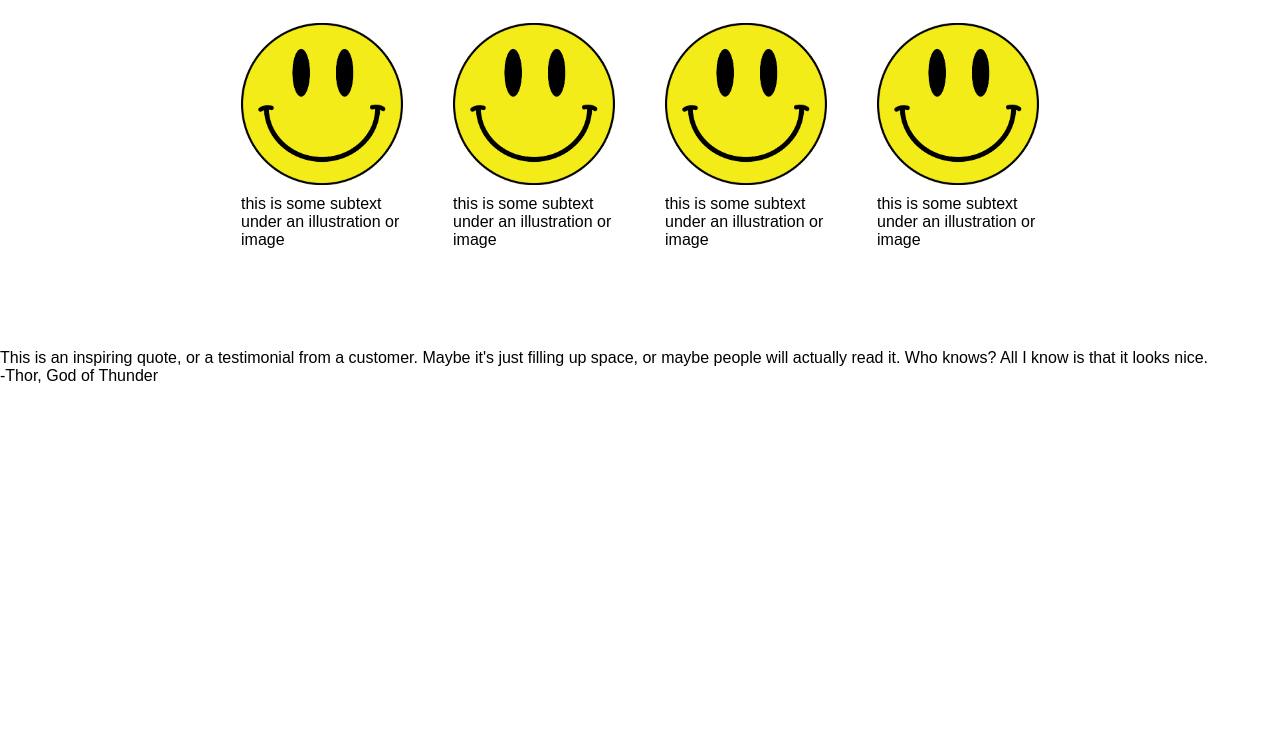
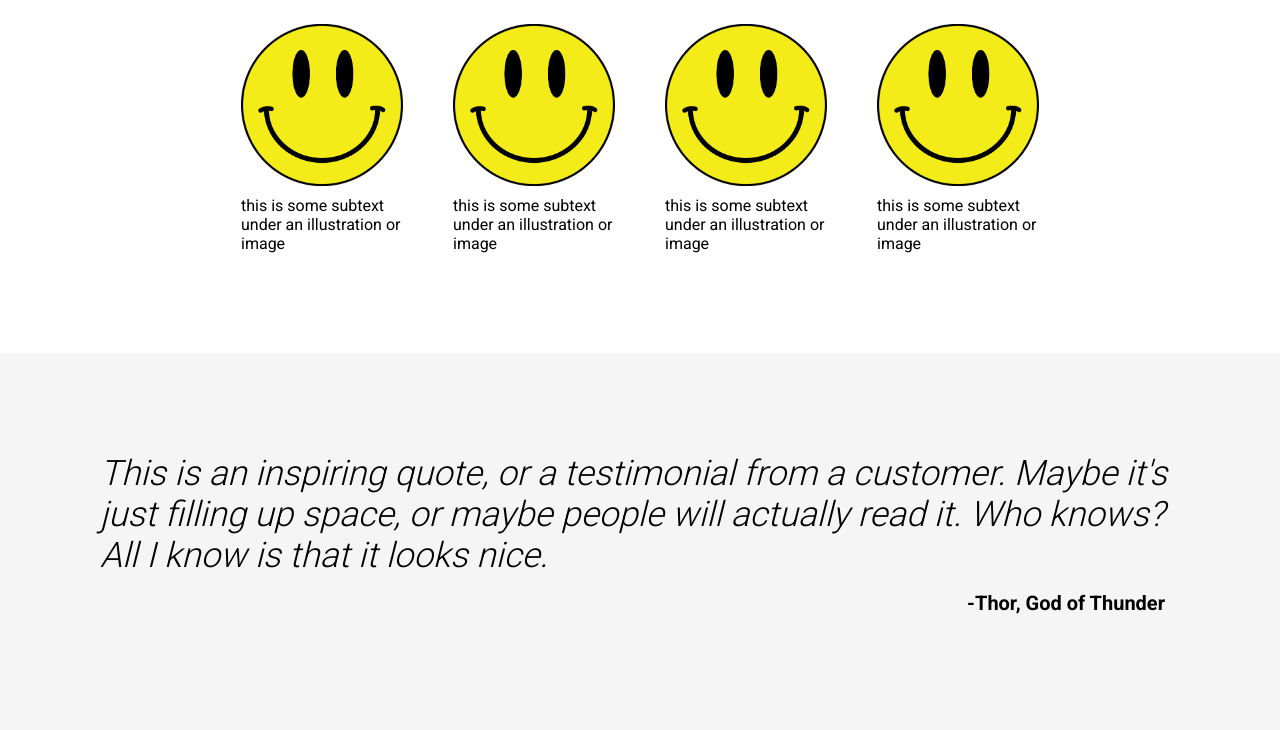
Before and after one commit to Jonah-Taylor/landing-page, a plain HTML site: page index.html in a window 1280 px wide. Shown: the part 649-1379 px from the top of the page. Before the commit the page ends 1034 px from the top, so only its background shows below. Drawn offline with Linux system fonts and the light colour scheme.

Commit message:
Added quote section

```diff
--- a/index.html
+++ b/index.html
@@ -3,6 +3,12 @@
   <head>
     <meta charset="utf-8" />
     <link rel="stylesheet" href="styles.css" />
+
+    <link
+      href="https://fonts.googleapis.com/css2?family=Roboto:wght@100;300;400;500;700;900&display=swap"
+      rel="stylesheet"
+    />
+
     <title>Landing Page</title>
   </head>
   <body>
--- a/styles.css
+++ b/styles.css
@@ -1,7 +1,7 @@
 * {
   margin: 0;
   padding: 0;
-  font-family: Arial;
+  font-family: "Roboto", sans-serif;
 }
 
 .logo {
@@ -38,7 +38,8 @@
 
 .title {
   font-size: 50px;
-  font-weight: bold;
+  font-weight: 1000;
+  color: white;
 }
 
 .sign-up {
@@ -102,3 +103,22 @@
 
 .box-text {
 }
+
+.quote {
+  padding: 100px;
+  background-color: #f5f5f5;
+  color: black;
+}
+
+.quote-text {
+  font-size: 35px;
+  font-style: italic;
+  font-weight: 300;
+}
+
+.quote-author {
+  margin: 15px;
+  text-align: right;
+  font-size: 20px;
+  font-weight: bold;
+}
```
